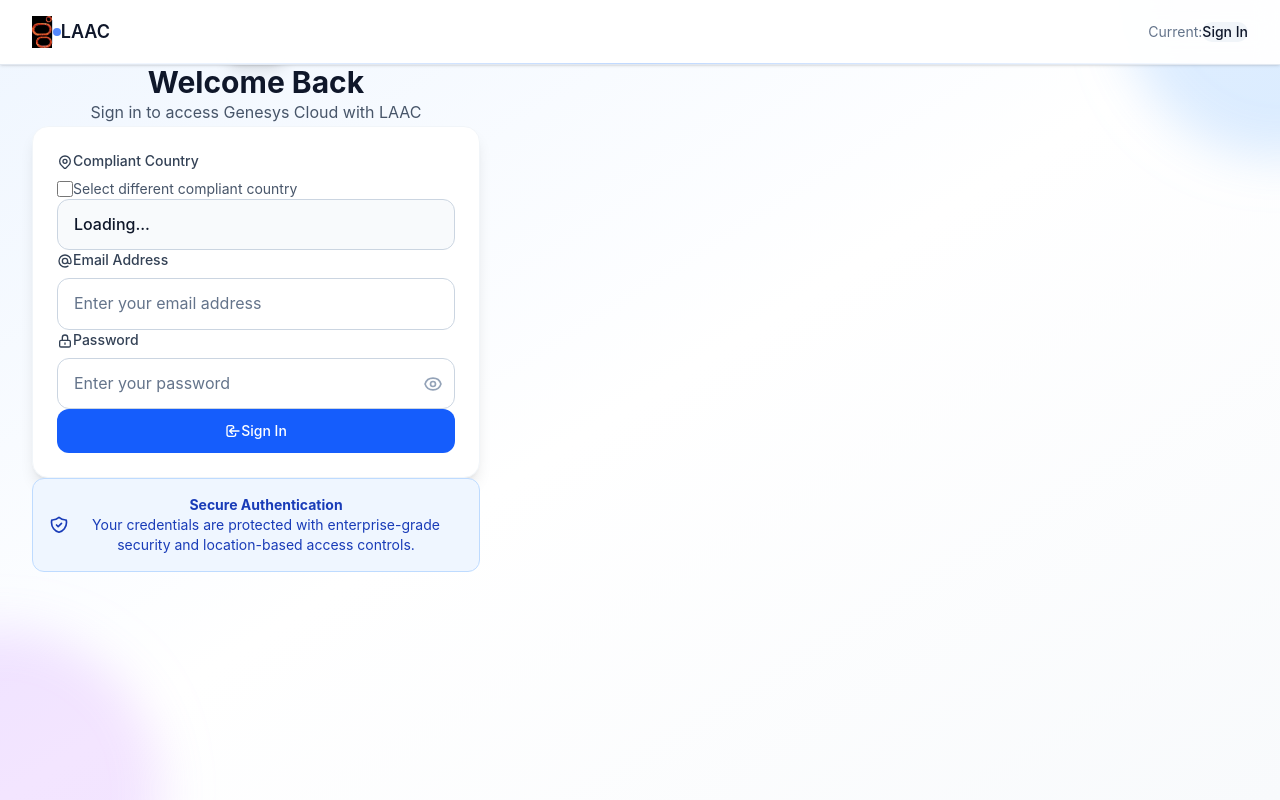
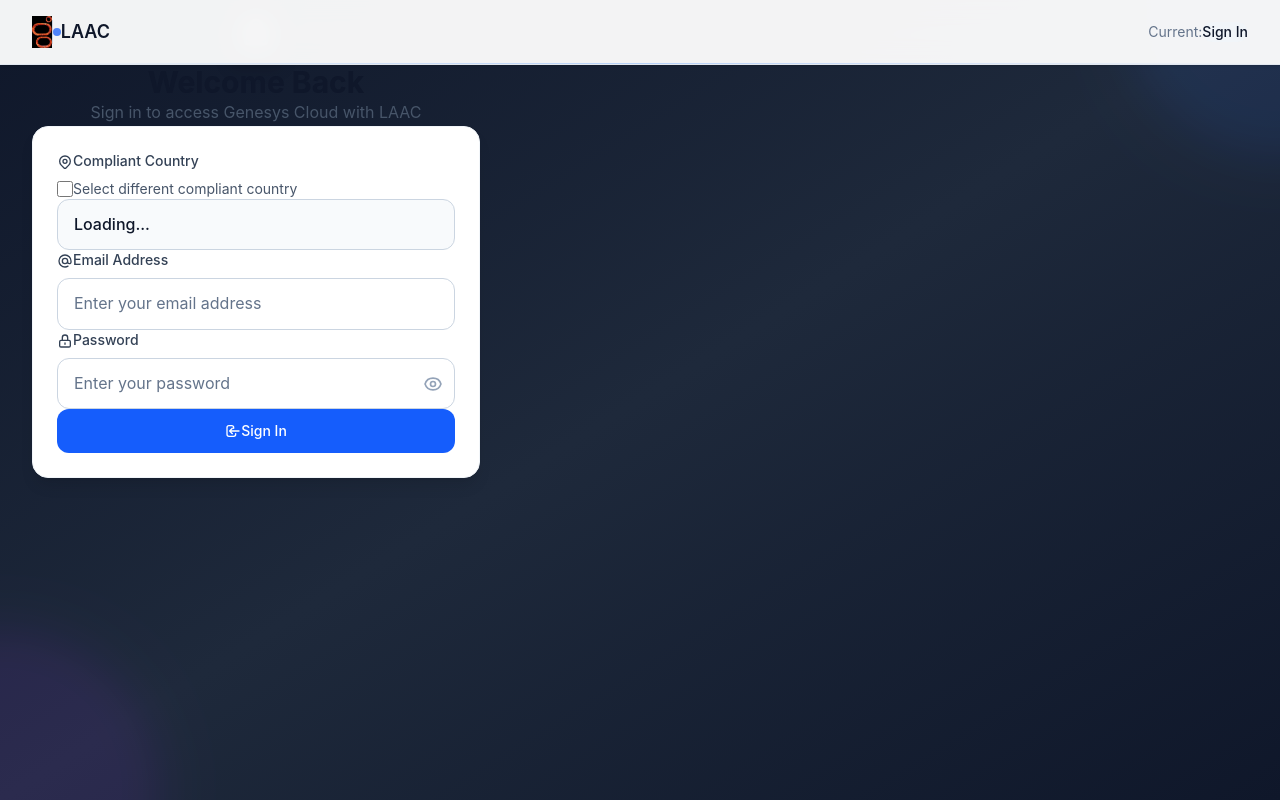
Before and after one commit to DOAGenesys/LAAC, a Next.js app: page /login in a window 1280 px wide. Built offline with nearby package versions, Linux system fonts and the light colour scheme.

Commit message:
Update login.tsx

```diff
--- a/src/pages/login.tsx
+++ b/src/pages/login.tsx
@@ -105,7 +105,7 @@
   };
 
   return (
-    <div className="min-h-screen bg-gradient-to-br from-blue-50 via-white to-gray-50 pt-20 pb-12">
+    <div className="min-h-screen bg-gradient-to-br from-gray-900 via-gray-800 to-gray-900 pt-20 pb-12">
       <Head>
         <title>LAAC - Sign In</title>
         <meta name="description" content="Sign in to access LAAC Identity Provider" />
@@ -113,8 +113,8 @@
 
       {/* Background decoration */}
       <div className="absolute inset-0 overflow-hidden pointer-events-none">
-        <div className="absolute -top-40 -right-40 w-80 h-80 bg-blue-400 rounded-full mix-blend-multiply filter blur-xl opacity-20 animate-float"></div>
-        <div className="absolute -bottom-40 -left-40 w-80 h-80 bg-purple-400 rounded-full mix-blend-multiply filter blur-xl opacity-20 animate-float" style={{ animationDelay: '1s' }}></div>
+        <div className="absolute -top-40 -right-40 w-80 h-80 bg-blue-600 rounded-full mix-blend-screen filter blur-xl opacity-10 animate-float"></div>
+        <div className="absolute -bottom-40 -left-40 w-80 h-80 bg-purple-600 rounded-full mix-blend-screen filter blur-xl opacity-10 animate-float" style={{ animationDelay: '1s' }}></div>
       </div>
 
       <div className="relative container-professional">
@@ -283,18 +283,7 @@
             </div>
           </div>
 
-          {/* Security Info */}
-          <div className="mt-8 text-center">
-            <div className="info-message">
-              <svg className="w-5 h-5 mr-2 flex-shrink-0" fill="none" stroke="currentColor" viewBox="0 0 24 24">
-                <path strokeLinecap="round" strokeLinejoin="round" strokeWidth={2} d="M9 12l2 2 4-4m5.618-4.016A11.955 11.955 0 0112 2.944a11.955 11.955 0 01-8.618 3.04A12.02 12.02 0 003 9c0 5.591 3.824 10.29 9 11.622 5.176-1.332 9-6.03 9-11.622 0-1.042-.133-2.052-.382-3.016z" />
-              </svg>
-              <div className="text-sm">
-                <strong>Secure Authentication</strong>
-                <p className="mt-1">Your credentials are protected with enterprise-grade security and location-based access controls.</p>
-              </div>
-            </div>
-          </div>
+
         </div>
       </div>
     </div>
```
